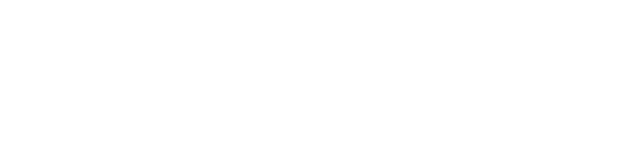
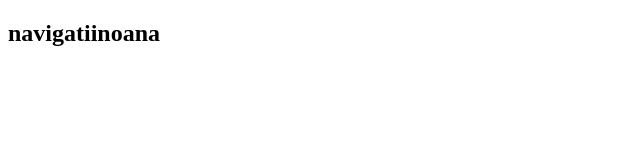
Before and after one commit to IsmanArale/wyzant, a plain HTML site: page index.html in a window 1280 px wide. Shown: the whole page, without its empty margins (0-640 px from the left). Drawn offline with Linux system fonts and the light colour scheme.

Commit message:
added cool-branch

```diff
--- a/index.html
+++ b/index.html
@@ -7,6 +7,8 @@
     <title>wyzant tutorial</title>
 </head>
 <body>
-
+    <nav>
+        <h2>navigatiinoana</h2>
+    </nav>
 </body>
 </html>
```
